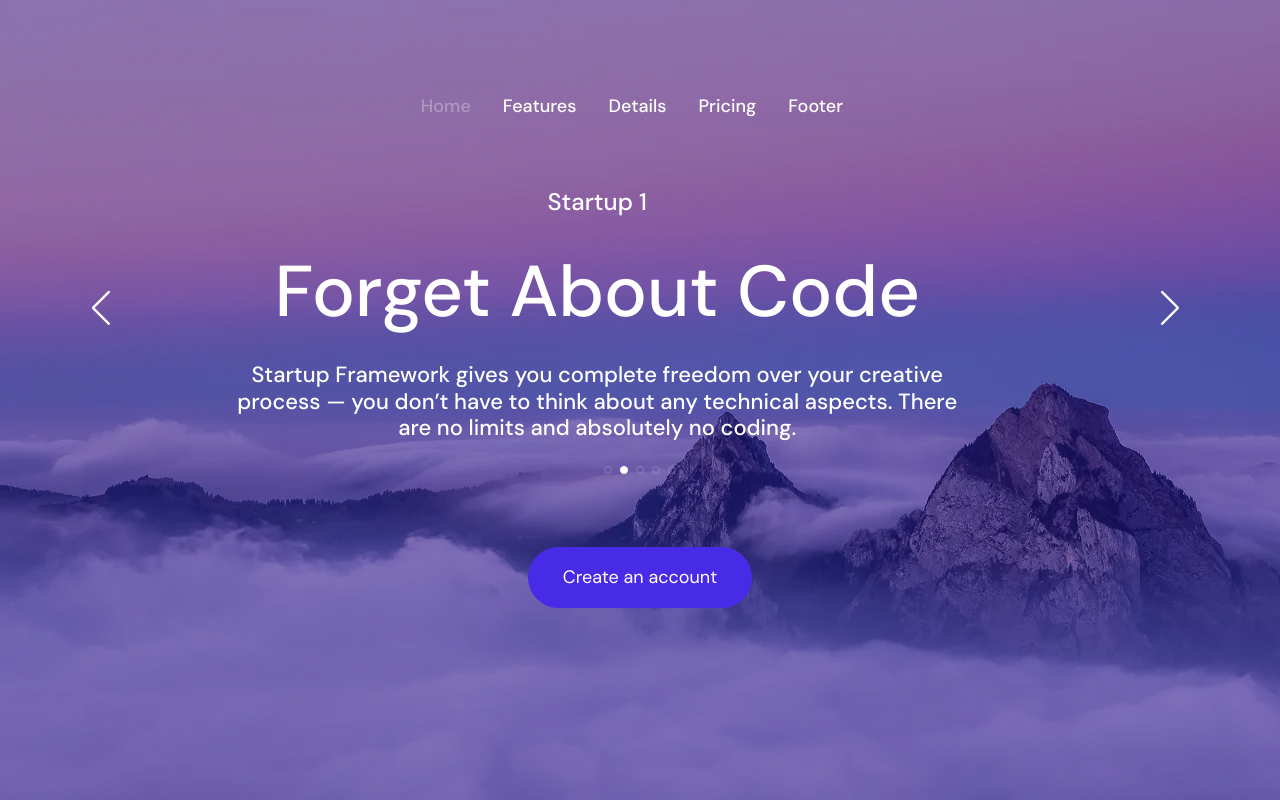
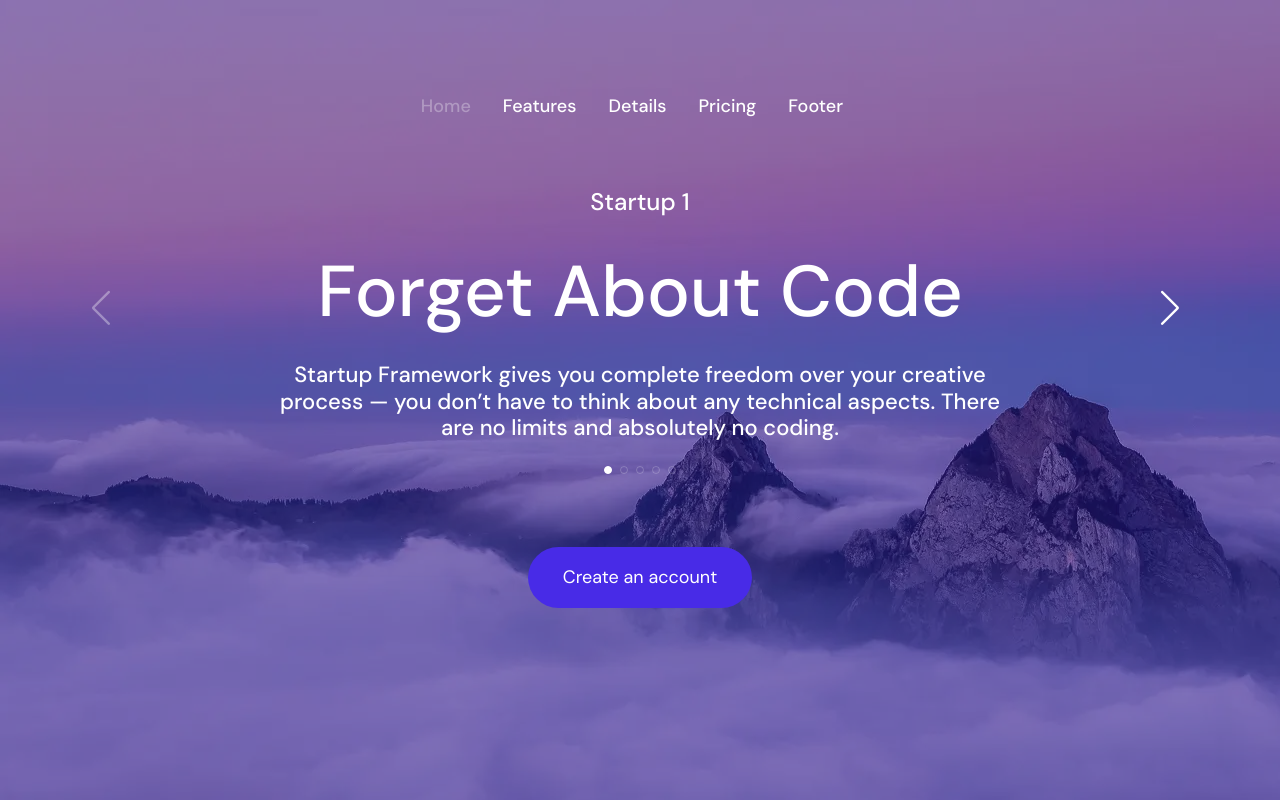
Before and after one commit to kowyzu/fe-task, a Vue app: page / in a window 1280 px wide. Shown: the top 800 px of the page. Built offline with nearby package versions, Linux system fonts and the light colour scheme.

Commit message:
feat: responsive hero section style

```diff
--- a/src/assets/styles.scss
+++ b/src/assets/styles.scss
@@ -218,12 +218,12 @@ span {
     }
   }
   .slider-hero-item {
-    width: 46rem;
-    height: 16.06rem;
     text-align: center;
     margin: 3rem auto 3rem auto;
-    @include media-breakpoint-up(md) {
+    @include media-breakpoint-up(lg) {
       margin-top: 3rem;
+      width: 46rem;
+      height: 16.06rem;
     }
     h1 {
       margin: 1.8rem 0 1.7rem 0;
--- a/src/components/hero/HeroNavigation.vue
+++ b/src/components/hero/HeroNavigation.vue
@@ -1,5 +1,5 @@
 <template>
-  <nav class="navbar navbar-expand-lg hero-navigation">
+  <nav class="navbar navbar-expand-md hero-navigation">
     <div class="container-fluid justify-content-md-center">
       <button class="navbar-toggler" type="button" data-bs-toggle="collapse" data-bs-target="#navbarNavAltMarkup"
         aria-controls="navbarNavAltMarkup" aria-expanded="false" aria-label="Toggle navigation">
--- a/src/components/hero/HeroSlider.vue
+++ b/src/components/hero/HeroSlider.vue
@@ -2,18 +2,18 @@
   <div class="swiper swiper-hero">
     <div class="swiper-wrapper">
       <div v-for="(slide, index) in textJson" :key="slide.id" class="swiper-slide">
-        <div class="slider-hero-item text-center px-md-0 px-5">
+        <div class="slider-hero-item text-center px-md-0 px-5 mb-5">
           <span class="hero-subtitle">{{ slide.heroSubtitle }}</span>
           <h1>{{ slide.heroTitle }}</h1>
-          <h5>
+          <h5 class="px-md-5 px-lg-0 px-0">
             {{ slide.heroDescription }}
           </h5>
         </div>
       </div>
     </div>
     <div class="swiper-pagination"></div>
-    <div class="swiper-button-prev d-md-block d-none"></div>
-    <div class="swiper-button-next d-md-block d-none"></div>
+    <div class="swiper-button-prev d-lg-block d-none"></div>
+    <div class="swiper-button-next d-lg-block d-none"></div>
   </div>
 </template>
 
@@ -53,9 +53,9 @@ export default {
           prevEl: '.swiper-button-prev',
         },
 
-        autoplay: {
-          delay: 5000,
-        },
+        // autoplay: {
+        //   delay: 5000,
+        // },
       });
     }
   },
--- a/src/components/hero/HeroView.vue
+++ b/src/components/hero/HeroView.vue
@@ -5,7 +5,7 @@ import HeroSlider from './HeroSlider.vue';
 
 <template>
   <section id="section-hero" class="section">
-    <div class="container">
+    <div class="container-md container-fluid">
       <HeroNavigation />
       <HeroSlider />
       <form class="pb-5 pb-md-0" action="#section-contact">
```
